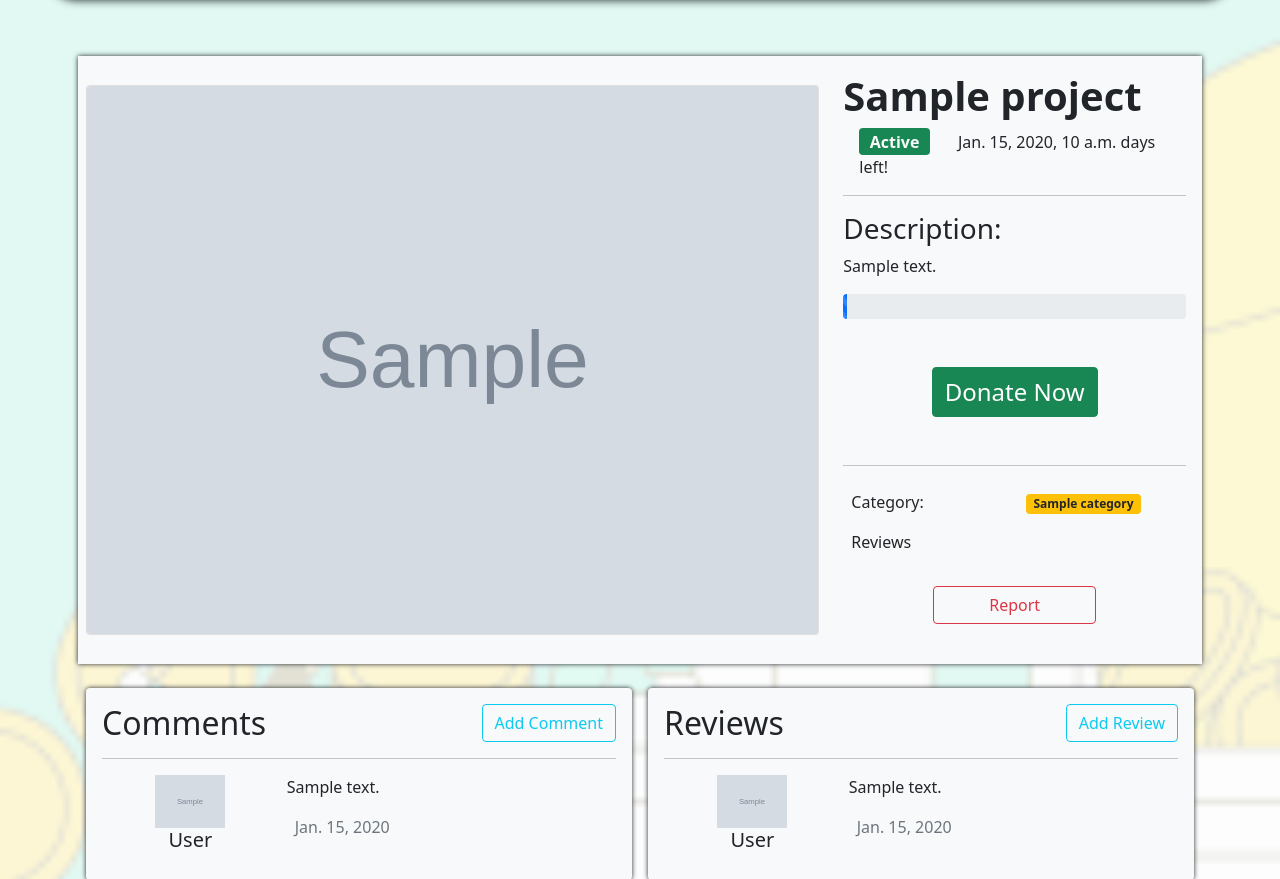
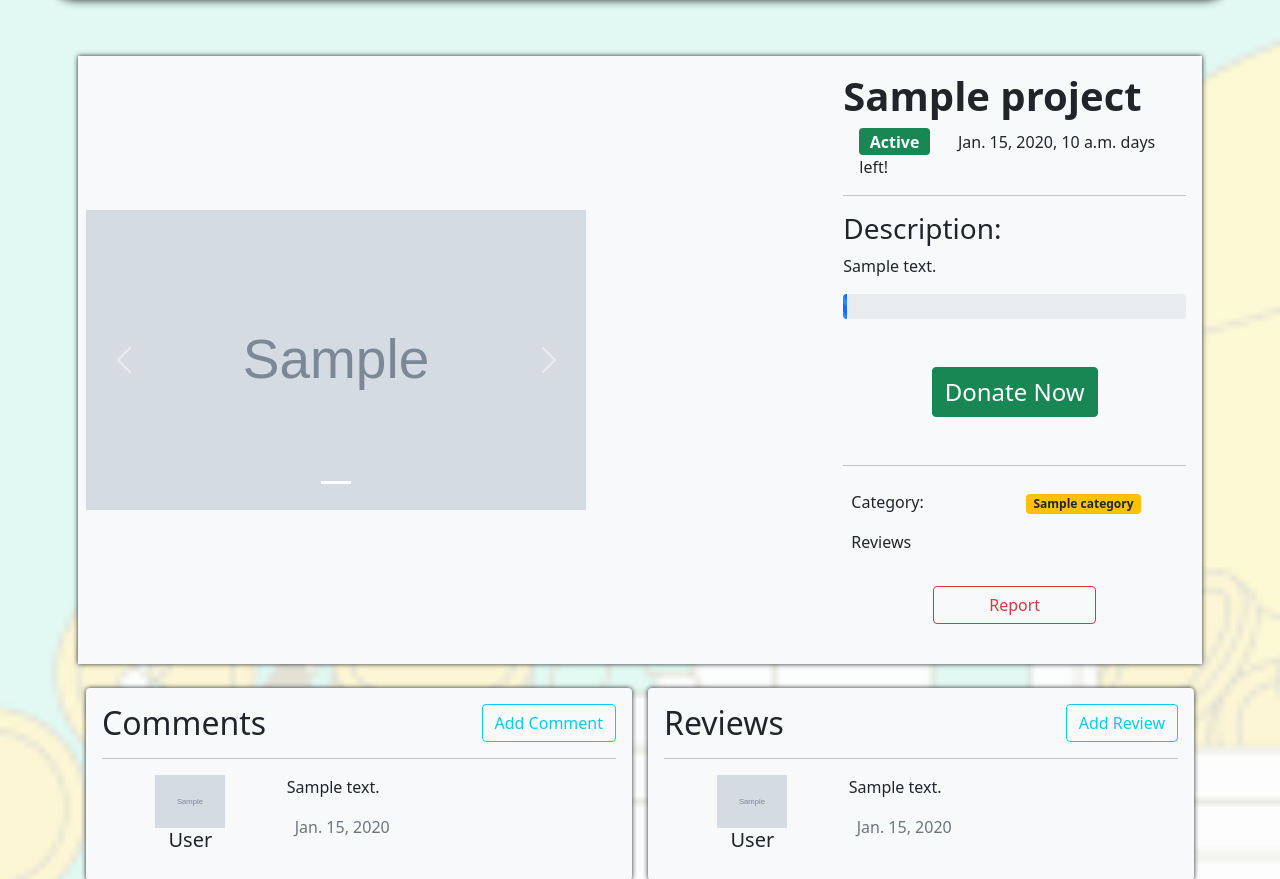
Before and after one commit to MoustafaAscoura/CrowdFunder, a Django app: template CrowdFunder/projects/templates/projects/project_detail.html in a window 1280 px wide. Shown: the part 56-935 px from the top of the page. Run offline with Django 4.2, Linux system fonts and the light colour scheme; the template is opened without the code that fills it: most values are stand-ins (such as "Sample title", 1, 10 or a date in 2020); grey boxes marked "Sample" are stand-in pictures; some libraries are stand-ins or nearby versions.

Commit message:
slider in project detail

```diff
--- a/CrowdFunder/projects/templates/projects/project_detail.html
+++ b/CrowdFunder/projects/templates/projects/project_detail.html
@@ -5,9 +5,32 @@
 <div class="container my-2  p-3 rounded">
     <div class="row gx-3 bg-light my-3"  style="box-shadow: 0 0 5px;">
         <div class="col-12 col-lg-8 my-auto">
-            <div class="card">
+            {% comment %} <div class="card">
                 <img src="{{project.thumbnail}}" class="card-img" alt="thumbnail" style="object-fit: cover;">
+            </div>  {% endcomment %}
+            <div id="carouselExampleIndicators" class="carousel slide" data-bs-ride="carousel" style="width: 500px; height: 300px;">
+                <ol class="carousel-indicators">
+                    {% for photo in project.all_photos %}
+                    <li data-bs-target="#carouselExampleIndicators" data-bs-slide-to="{{ forloop.counter0 }}" {% if forloop.first %}class="active"{% endif %}></li>
+                    {% endfor %}
+                </ol>
+                <div class="carousel-inner">
+                    {% for photo in project.all_photos %}
+                    <div class="carousel-item {% if forloop.first %}active{% endif %}">
+                        <img src="{{ photo }}" class="d-block w-100" alt="project photo" style="width: 500px; height: 300px; object-fit: cover;">
+                    </div>
+                    {% endfor %}
+                </div>
+                <a class="carousel-control-prev" href="#carouselExampleIndicators" role="button" data-bs-slide="prev">
+                    <span class="carousel-control-prev-icon" aria-hidden="true"></span>
+                    <span class="visually-hidden">Previous</span>
+                </a>
+                <a class="carousel-control-next" href="#carouselExampleIndicators" role="button" data-bs-slide="next">
+                    <span class="carousel-control-next-icon" aria-hidden="true"></span>
+                    <span class="visually-hidden">Next</span>
+                </a>
             </div>
+
         </div>
         <div class="col-12 col-lg-4 p-3 position-relative">
             {%if user == project.user %}
```
Also changed, not shown: CrowdFunder/media/projects/images/2023/10/26/18/00/54/2.jpg (added), CrowdFunder/media/projects/images/2023/10/26/18/11/34/6.jpg (added), CrowdFunder/media/projects/images/2023/10/26/18/23/51/5.jpg (added), CrowdFunder/media/projects/images/2023/10/26/18/26/52/7.jpg (added), CrowdFunder/media/projects/images/2023/10/26/18/27/15/5.jpg (added), CrowdFunder/media/projects/images/2023/10/26/18/28/00/8.jpg (added), CrowdFunder/media/projects/images/2023/10/26/18/32/17/9.jpg (added), CrowdFunder/media/projects/images/2023/10/26/18/42/54/2.jpg (added), CrowdFunder/media/projects/images/2023/10/26/18/44/14/1.jpg (added), CrowdFunder/media/projects/images/2023/10/26/18/52/26/9.jpg (added), CrowdFunder/media/projects/images/2023/10/26/18/54/17/11.png (added), CrowdFunder/media/projects/images/2023/10/26/19/04/00/9.jpg (added).
